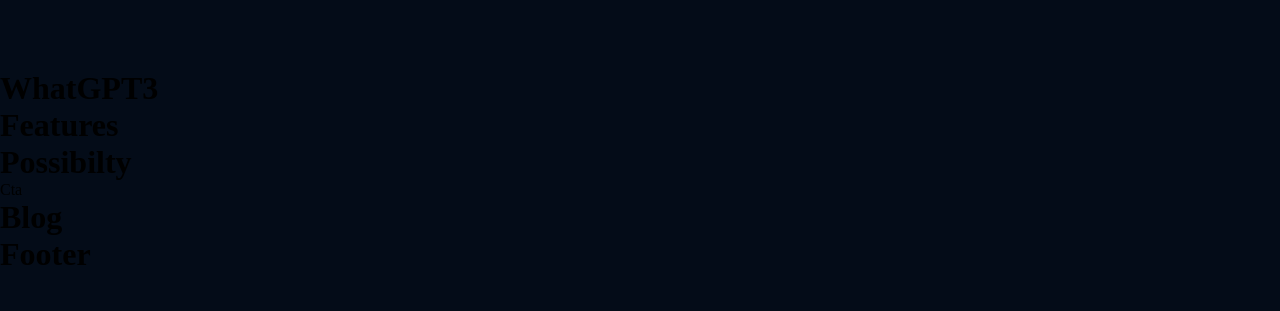
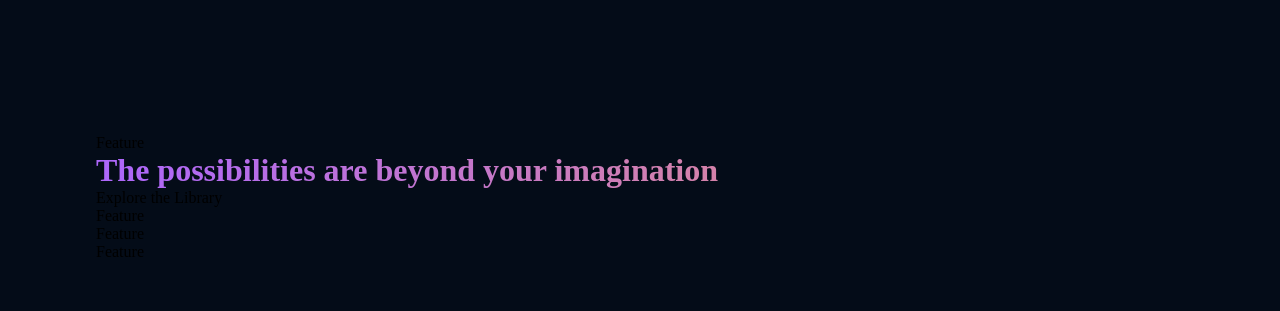
Before and after one commit to ankitt01/gpt-3, a React (Create React App) app: page / in a window 1280 px wide. Shown: the part 887-1198 px from the top of the page. Before the commit the page ends 1160 px from the top, so only its background shows below. Built offline with nearby package versions, Linux system fonts and the light colour scheme.

Commit message:
whatGpt3 jsx done

```diff
--- a/src/containers/whatGPT3/WhatGPT3.jsx
+++ b/src/containers/whatGPT3/WhatGPT3.jsx
@@ -1,11 +1,21 @@
 import React from 'react'
+import Feature from '../../components/feature/Feature'
 import './whatGPT3.css'
 function WhatGPT3() {
     return (
-        <div>
-            <h1>
-                WhatGPT3
-            </h1>
+        <div className="gpt3__whatgpt3 section__margin" id="wgpt3">
+            <div className="gpt3__whatgpt3-feature">
+            <Feature title="What is GPT-3" text="We so opinion friends me message as delight. Whole front do of plate heard oh ought. His defective nor convinced residence own. Connection has put impossible own apartments boisterous. At jointure ladyship an insisted so humanity he. Friendly bachelor entrance to on by." />
+            </div>
+            <div className="gpt3__whatgpt3-heading">
+            <h1 className="gradient__text">The possibilities are beyond your imagination</h1>
+            <p>Explore the Library</p>
+            </div>
+            <div className="gpt3__whatgpt3-container">
+            <Feature title="Chatbots" text="We so opinion friends me message as delight. Whole front do of plate heard oh ought." />
+            <Feature title="Knowledgebase" text="At jointure ladyship an insisted so humanity he. Friendly bachelor entrance to on by. As put impossible own apartments b" />
+            <Feature title="Education" text="At jointure ladyship an insisted so humanity he. Friendly bachelor entrance to on by. As put impossible own apartments b" />
+            </div>
         </div>
     )
 }
```
